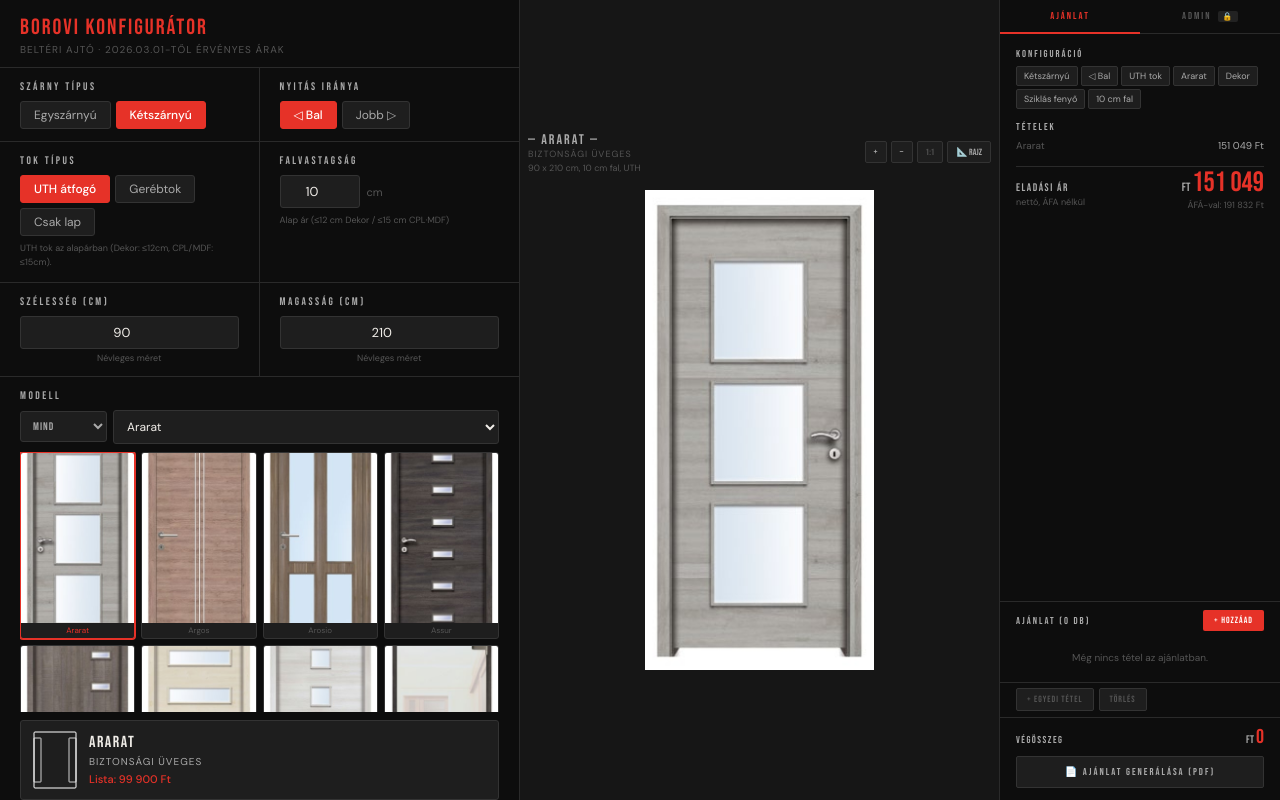
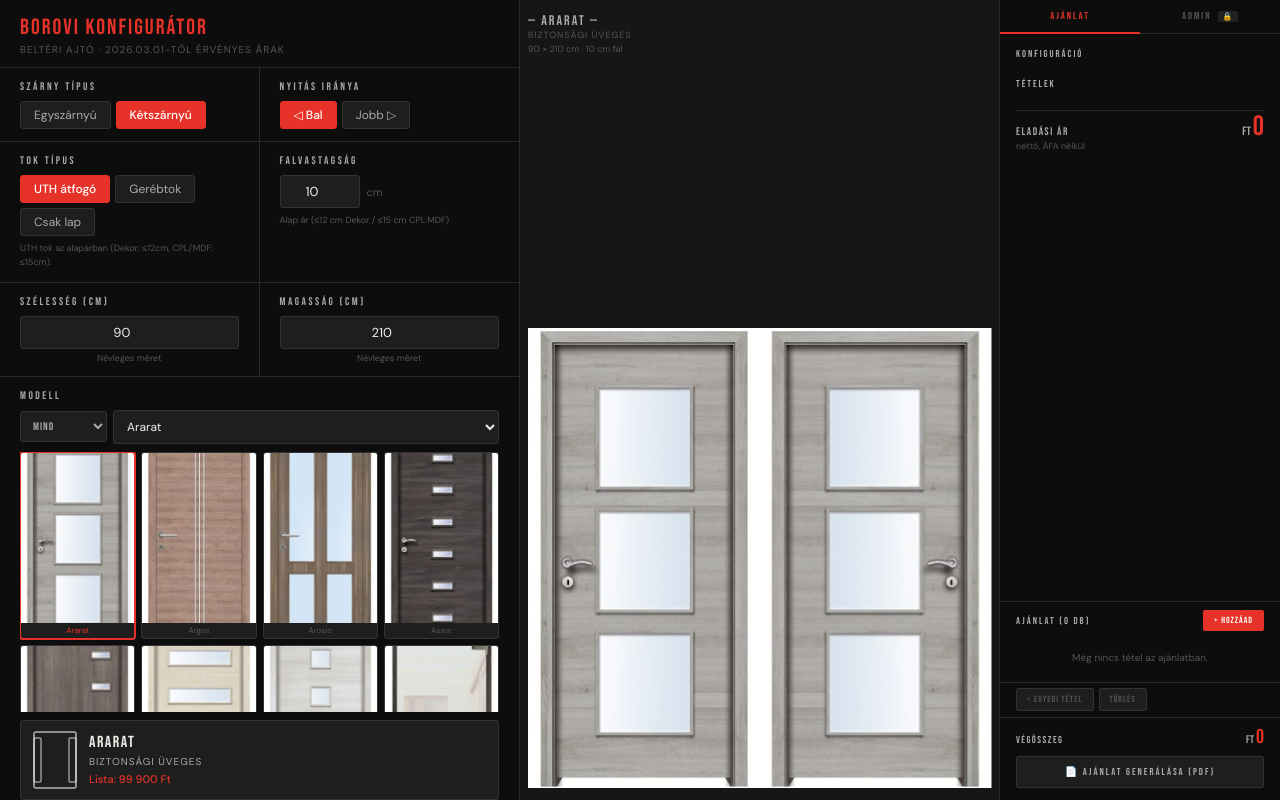
Before and after one commit to Minosegiablak/borovi-konfigurator, a plain HTML site: page index.html in a window 1280 px wide. Both pictures are taken after a click on the button "Kétszárnyú". Drawn offline with Linux system fonts and the light colour scheme.

Commit message:
Add files via upload

```diff
--- a/index.html
+++ b/index.html
@@ -456,32 +456,24 @@ body{background:var(--bg);color:var(--t);font-family:var(--dm);font-size:13px;ov
 </div><!-- /left -->
 
 <!-- ════════════ MIDDLE ════════════ -->
-<div class="mid" style="overflow:hidden;padding:12px 8px">
-  <!-- Zoom controls -->
-  <div style="display:flex;align-items:center;justify-content:space-between;width:100%;margin-bottom:6px;flex-shrink:0">
+<div class="mid" style="overflow:hidden;padding:12px 8px;display:flex;flex-direction:column;align-items:center">
+  <!-- Fejléc -->
+  <div style="display:flex;align-items:center;justify-content:space-between;width:100%;margin-bottom:8px;flex-shrink:0">
     <div style="text-align:left">
       <div class="mid-model" id="mid-model">— SZICÍLIA —</div>
       <div class="mid-cat" id="mid-cat">Standard</div>
       <div class="mid-dim" id="mid-dim">90 × 210 cm · 10 cm fal</div>
     </div>
-    <div style="display:flex;gap:4px;flex-shrink:0">
-      <button onclick="changeZoom(0.25)" style="background:var(--bg3);border:1px solid var(--brd2);color:var(--t2);font-family:var(--bb);font-size:10px;padding:4px 8px;cursor:pointer;border-radius:2px">+</button>
-      <button onclick="changeZoom(-0.25)" style="background:var(--bg3);border:1px solid var(--brd2);color:var(--t2);font-family:var(--bb);font-size:10px;padding:4px 8px;cursor:pointer;border-radius:2px">−</button>
-      <button onclick="resetZoom()" style="background:var(--bg3);border:1px solid var(--brd2);color:var(--t3);font-family:var(--bb);font-size:9px;padding:4px 8px;cursor:pointer;border-radius:2px">1:1</button>
-      <button id="toggle-view-btn" onclick="toggleMidView()" style="background:var(--bg3);border:1px solid var(--brd2);color:var(--t2);font-family:var(--bb);font-size:9px;padding:4px 8px;cursor:pointer;border-radius:2px;display:none">📐 RAJZ</button>
-    </div>
   </div>
-  <!-- Fotó előnézet (ha van kép) -->
-  <img id="mid-photo" class="mid-photo" src="" alt="" style="max-height:480px">
-  <!-- Scrollable drawing area -->
-  <div id="mid-svg-wrap" class="mid-svg-wrap">
-    <div id="draw-scroll" style="overflow:auto;width:100%;flex:1;cursor:grab">
-      <div id="draw-inner" style="transform-origin:top left;transition:transform 0.15s">
-        <svg id="dsvg" viewBox="0 0 320 520" width="320" height="520" xmlns="http://www.w3.org/2000/svg"></svg>
-        <div style="font-family:var(--bb);font-size:9px;letter-spacing:2px;color:var(--t3);text-align:center;padding:4px 0;background:#161616">TOK FELÜLNÉZET — METSZET</div>
-        <svg id="tsvg" viewBox="0 0 320 180" width="320" height="180" xmlns="http://www.w3.org/2000/svg"></svg>
-      </div>
-    </div>
+  <!-- Fotó előnézet -->
+  <div id="mid-photo-wrap" style="display:flex;gap:0;justify-content:center;align-items:flex-end;flex:1;width:100%">
+    <!-- Egyszárnyas: egy kép -->
+    <img id="mid-photo" class="mid-photo" src="" alt="" style="max-height:460px;display:none">
+    <!-- Kétszárnyas: két kép egymás mellett -->
+    <img id="mid-photo-l" src="" alt="" style="max-height:460px;width:50%;object-fit:cover;display:none">
+    <img id="mid-photo-r" src="" alt="" style="max-height:460px;width:50%;object-fit:cover;display:none">
+    <!-- Ha nincs kép -->
+    <div id="mid-no-img" style="color:var(--t3);font-size:11px;display:none">Nincs előnézeti kép</div>
   </div>
 </div>
 
@@ -1083,33 +1075,43 @@ function onModelChg(){
 function updateMidView(){
   var m=cfg.model;
   var imgSrc=MODEL_IMAGES[m.id];
+  var isL=cfg.hinge==='left';
+  var isD=cfg.type==='double';
+
   var photoEl=document.getElementById('mid-photo');
-  var svgWrap=document.getElementById('mid-svg-wrap');
-  var toggleBtn=document.getElementById('toggle-view-btn');
-  // Tükrözés bal nyitásnál
-  photoEl.style.transform=cfg.hinge==='left'?'scaleX(-1)':'scaleX(1)';
-  if(imgSrc){
-    toggleBtn.style.display='block';
-    if(midShowPhoto){
-      photoEl.src=imgSrc;
-      photoEl.classList.add('vis');
-      svgWrap.classList.add('hidden');
-      toggleBtn.textContent='📐 RAJZ';
-    } else {
-      photoEl.classList.remove('vis');
-      svgWrap.classList.remove('hidden');
-      toggleBtn.textContent='📷 FOTÓ';
-    }
+  var photoL=document.getElementById('mid-photo-l');
+  var photoR=document.getElementById('mid-photo-r');
+  var noImg=document.getElementById('mid-no-img');
+
+  // Reset
+  photoEl.style.display='none';
+  photoL.style.display='none';
+  photoR.style.display='none';
+  noImg.style.display='none';
+
+  if(!imgSrc){
+    noImg.style.display='block';
+    return;
+  }
+
+  if(isD){
+    // Kétszárnyas: bal kép tükrözve (pánt balra), jobb kép normál (pánt jobbra)
+    // Kilincs: bal szárnyon jobb oldalon, jobb szárnyon bal oldalon (egymással szemben)
+    photoL.src=imgSrc;
+    photoR.src=imgSrc;
+    photoL.style.display='block';
+    photoR.style.display='block';
+    // bal szárny: normál (kilincs jobb oldalon néz a középre)
+    // jobb szárny: tükrözve (kilincs bal oldalon néz a középre)
+    photoL.style.transform='scaleX(1)';
+    photoR.style.transform='scaleX(-1)';
   } else {
-    toggleBtn.style.display='none';
-    photoEl.classList.remove('vis');
-    svgWrap.classList.remove('hidden');
+    // Egyszárnyas
+    photoEl.src=imgSrc;
+    photoEl.style.display='block';
+    // Bal nyitás = tükrözés (kilincs bal oldalra kerül)
+    photoEl.style.transform=isL?'scaleX(-1)':'scaleX(1)';
   }
-}
-
-function toggleMidView(){
-  midShowPhoto=!midShowPhoto;
-  updateMidView();
 }
 
 // ════ COLORS ════
@@ -1159,7 +1161,7 @@ function s(k,v,el){
     var n={uth:'UTH tok az alapárban (Dekor: ≤12cm, CPL/MDF: ≤15cm falvastagságig).',gereb:'Gerébtok felár: Dekor/CPL +14 700 Ft, Festett MDF +29 400 Ft.',none:'Csak ajtólap (tok ára levonva a modell árból).'};
     document.getElementById('tok-note').textContent=n[v]||'';
   }
-  if(k==='hinge')updateMidView();
+  if(k==='hinge'||k==='type')updateMidView();
   draw();calc();
 }
 function sh(v,el){
@@ -1210,6 +1212,19 @@ function draw(){
   // szárnyak — piros ív NÉLKÜL
   if(!isD){
     o+=leaf(ix,iy,iw,ih,isL,hw);
+    // Pántok a tok és lap között
+    if(!noF){
+      var pantX=isL?ox:(ox+ow-ft);
+      var pantW2=ft;
+      var pantH2=10;
+      var pantColor=hw;
+      [0.25,0.75].forEach(function(p){
+        var pantY=oy+oh*p-pantH2/2;
+        o+='<rect x="'+pantX+'" y="'+pantY+'" width="'+pantW2+'" height="'+pantH2+'" rx="1.5" fill="'+pantColor+'" stroke="#0006" stroke-width="0.5"/>';
+        o+='<line x1="'+(pantX+pantW2*0.3)+'" y1="'+(pantY+3)+'" x2="'+(pantX+pantW2*0.3)+'" y2="'+(pantY+pantH2-3)+'" stroke="#0004" stroke-width="0.8"/>';
+        o+='<line x1="'+(pantX+pantW2*0.7)+'" y1="'+(pantY+3)+'" x2="'+(pantX+pantW2*0.7)+'" y2="'+(pantY+pantH2-3)+'" stroke="#0004" stroke-width="0.8"/>';
+      });
+    }
   } else {
     var half=Math.floor(iw/2)-1;
     o+=leaf(ix,iy,half,ih,true,hw);
@@ -1696,7 +1711,7 @@ function openPDF(){
   var grandAfa=Math.round(grandTotal*1.27);
   var rows=cart.map(function(item,i){
     var subRows=item.items?item.items.map(function(r){return '<div class="pdoc-sub">'+r.label+': '+r.val.toLocaleString('hu-HU')+' Ft</div>';}).join(''):'';
-    var imgHtml=item.imgSrc?'<img src="'+item.imgSrc+'" style="width:60px;height:90px;object-fit:cover;border-radius:2px;border:1px solid #e8e8e8;float:left;margin-right:10px;margin-bottom:4px" alt="'+item.name+'">':'';
+    var imgHtml=item.imgSrc?'<img src="'+item.imgSrc+'" style="width:60px;height:90px;object-fit:cover;border-radius:2px;border:1px solid #e8e8e8;float:left;margin-right:10px;margin-bottom:2px" alt="'+item.name+'"><div style="float:left;margin-right:10px;font-size:8px;color:#bbb;text-align:center;width:60px;margin-bottom:4px">illusztráció</div>':'';
     return '<tr><td style="font-weight:600">'+(i+1)+'. '+item.name+'</td><td>'+imgHtml+(item.detail||'—')+'<br>'+subRows+'<div style="clear:both"></div></td><td class="r">'+item.total.toLocaleString('hu-HU')+' Ft</td></tr>';
   }).join('');
   var logoHtml=logoDataUrl?'<img src="'+logoDataUrl+'" style="max-height:64px;max-width:180px;object-fit:contain;display:block;margin-left:auto">':'<div class="pdoc-ceg-nev" style="text-align:right">'+(cegNev||'BOROVI')+'</div>';
```
